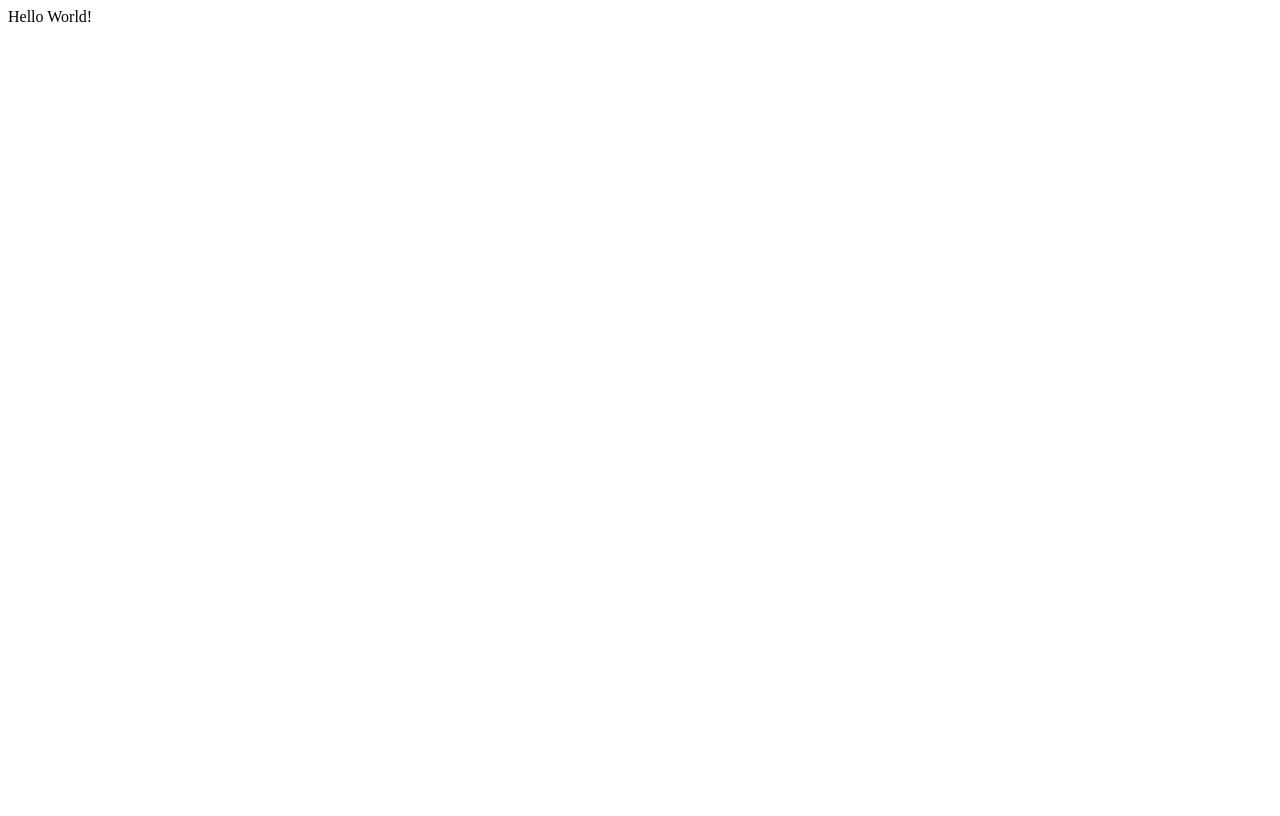
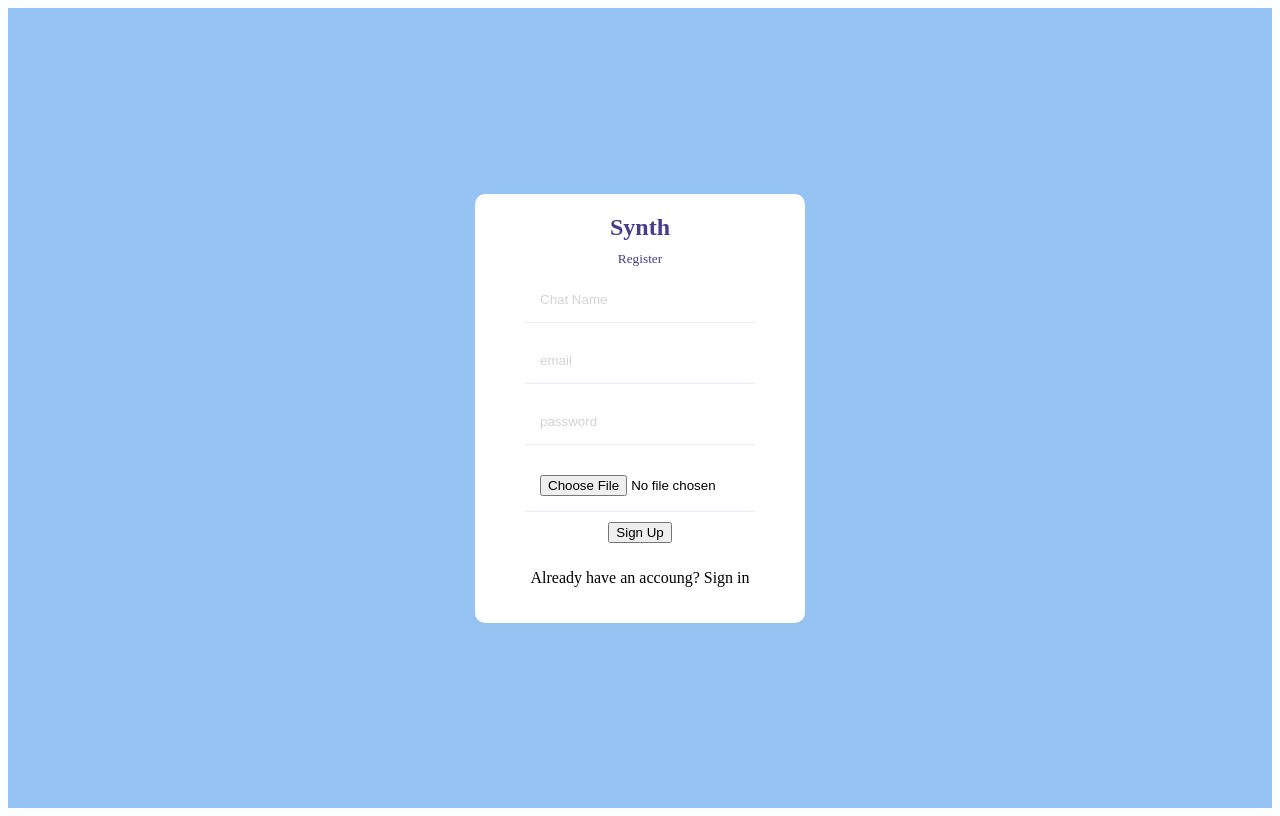
Before and after one commit to nathlemma/private-messaging-app, a React (Vite) app: page / in a window 1280 px wide. Built offline with nearby package versions, Linux system fonts and the light colour scheme.

Commit message:
signup page basic css

```diff
--- a/src/App.jsx
+++ b/src/App.jsx
@@ -1,9 +1,8 @@
 
-
-
+import SignUp from "./Pages/SignUp";
 
 function App() {
-  return <div>Hello World!</div>;
+  return (<SignUp/>);
 }
 
 export default App;
--- a/src/Pages/SignUp.jsx
+++ b/src/Pages/SignUp.jsx
@@ -1,23 +1,25 @@
-import { randomFillSync } from 'crypto';
-import React from 'react'
+import React from "react";
+import "../styles.scss"
 
-const SignUp = ()=>{
-    return(
-        <div className='container'>
-        <div className='wrapper'>
-        <h1>Lemma Chat</h1>
-        <p>Sign up</p>
+const SignUp = () => {
+  return (
+    <div className="f-container">
+      <div className="f-wrapper">
+        {/* <h1>Synth</h1>
+        <p>Sign up</p> */}
+        <span className="logo"> Synth</span>
+        <span className="title"> Register</span>
         <form>
-            <input>User Name</input>
-            <input>email</input>
-            <input>Password</input>
-            <input>Avatar</input>
-            <button>Sign Up</button>
-            <p>If you have an account, Sign in</p>
+          <input type="text" placeholder="Chat Name"/>
+          <input type="email" placeholder="email"/>
+          <input type="password" placeholder="password"/>
+          <input type="file"/>
         </form>
-        </div>
-        </div>
-    )
-}
+        <button>Sign Up</button>
+        <p>Already have an accoung? Sign in</p>
+      </div>
+    </div>
+  );
+};
 
 export default SignUp;
--- /dev/null
+++ b/src/styles.scss
@@ -0,0 +1,45 @@
+.f-container{
+    background-color:rgb(148, 195, 242);
+    height: 100vh;
+    display: flex;
+    align-items: center;
+    justify-content: center;
+
+    .f-wrapper{
+        background-color: white;
+        padding: 20px 50px;
+        display: flex;
+        flex-direction: column;
+        justify-content: center;
+        align-items: center;
+        border-radius: 10px;
+        gap: 10px;
+        .logo{
+            font-weight: bold;
+            font-size:x-large;
+            color: darkslateblue;
+        }
+        .title{
+            color: darkslateblue;
+            font-size: smaller;
+        }
+
+        form{
+            display: flex;
+            flex-direction: column;
+            gap: 15px;
+            input{
+                padding: 15px;
+                width: 200px;
+                border: none;
+                border-bottom: 1px solid rgb(227, 237, 255);
+                &::placeholder{
+                    color: lightgray;
+                }
+            }
+
+        }
+    }
+
+
+}
```
